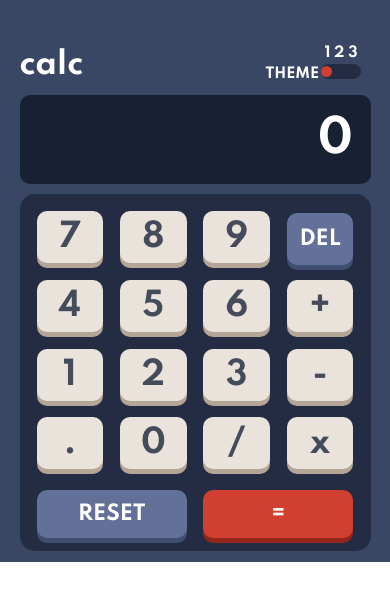
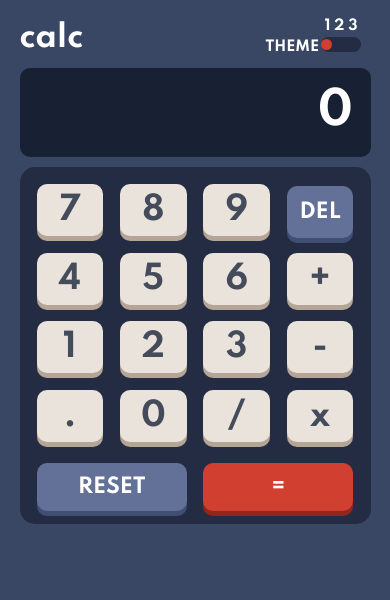
Before and after one commit to MSS023/calculator-app, a React (Create React App) app: page / in a window 390 px wide. Shown: the top 600 px of the page. Built offline with nearby package versions, Linux system fonts and the light colour scheme.

Commit message:
Final Build

```diff
--- a/src/App.css
+++ b/src/App.css
@@ -3,13 +3,11 @@
   width: 100%;
   height: -webkit-fill-available;
   position: absolute;
-  display: block;
 }
 
 .App.theme1 {
   background-color: hsl(222, 26%, 31%);
   color: white;
-  height: auto;
 }
 
 .App.theme2 {
@@ -94,6 +92,5 @@ input[type=range].theme3::-webkit-slider-thumb {
 @media screen and (max-width: 556px) {
 	.theme-row {
 		width: 90%;
-		margin-top: 10%;
 	}
 }
```
